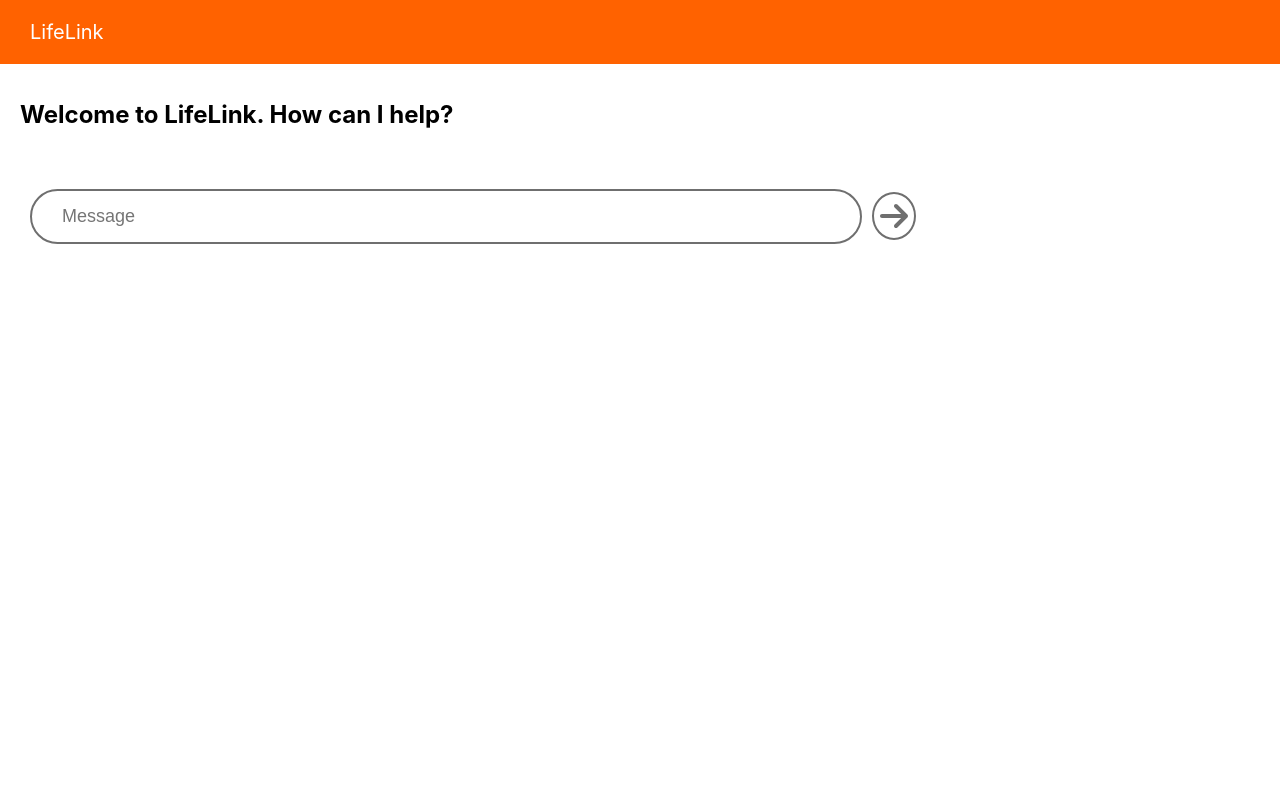
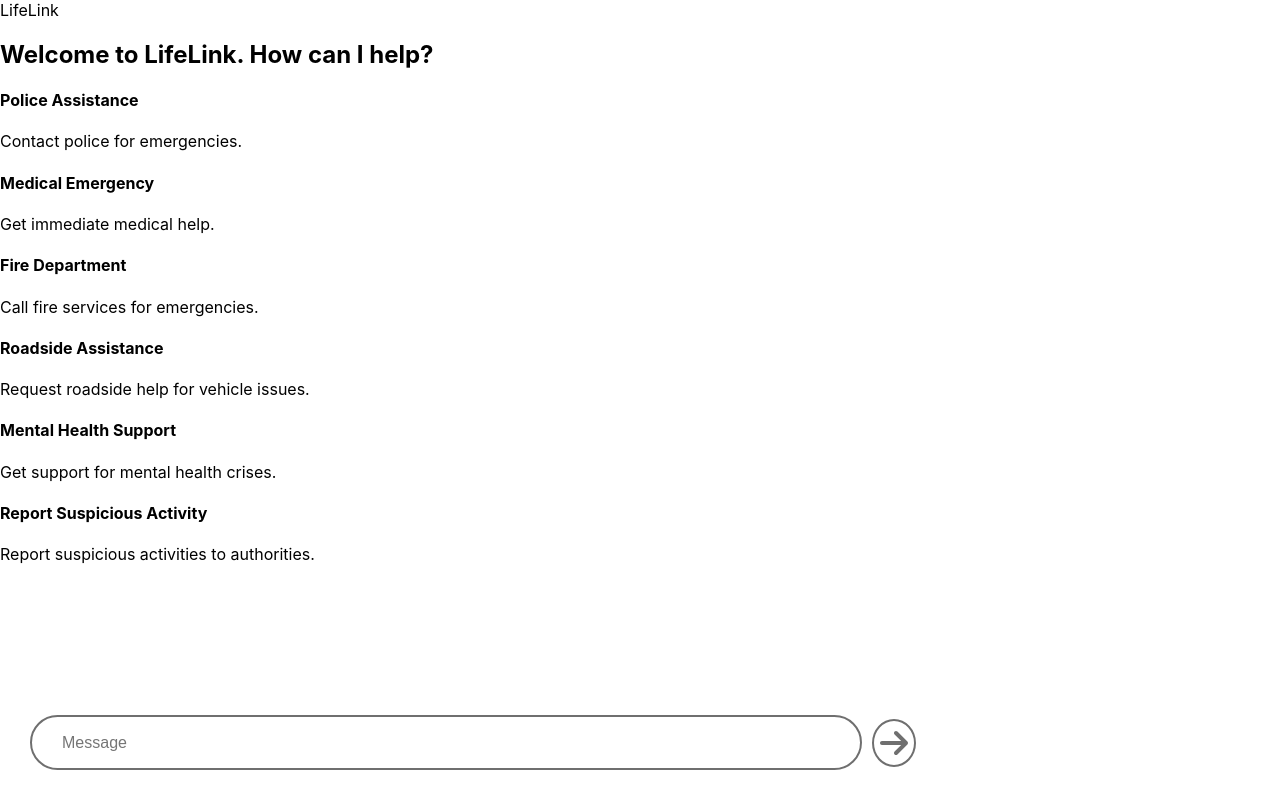
Before and after one commit to MissBellum/LifeLink, a React (Create React App) app in the folder lifelink-ui/: page / in a window 1280 px wide. Built offline with nearby package versions, Linux system fonts and the light colour scheme.

Commit message:
Removed main.jsx as index.jsx is present

```diff
--- a/lifelink-ui/src/App.jsx
+++ b/lifelink-ui/src/App.jsx
@@ -19,7 +19,7 @@ function App({ options }) {
             </div>
 
             <section>
-              <Options options={options} />
+              <Options />
             </section>
 
             <section>
--- a/lifelink-ui/src/index.css
+++ b/lifelink-ui/src/index.css
@@ -13,7 +13,7 @@ code {
 }
 
 /* Header */
-.app__header {
+/* .app__header {
   position: fixed;
   top: 0;
   left: 0;
@@ -28,16 +28,18 @@ code {
 .header__text {
   margin: 5px 30px;
   font-size: 20px;
-}
+} */
 
 /* Main content */
-.home__content {
+/* .home__content {
   margin-top: 60px;
   padding: 20px;
-}
+} */
 
 /* Input Form */
 .home__prompt__div {
+  position: absolute;
+  bottom: 10px;
   display: flex;
   align-items: center;
   margin: 10px 20px;
@@ -53,7 +55,7 @@ code {
   border-radius: 50px;
   resize: vertical;
   padding: 13px 30px;
-  font-size: 18px;
+  font-size: 1em;
   border: 2px solid #6f6f6f;
   outline: none;
   transition: border-color 0.3s ease;
--- a/lifelink-ui/src/index.js
+++ b/lifelink-ui/src/index.js
@@ -2,12 +2,23 @@ import React from 'react';
 import ReactDOM from 'react-dom/client';
 import './index.css';
 import App from './App';
+import Options from './components/Options';
 import reportWebVitals from './reportWebVitals';
+
+const OPTIONSDATA = [
+  { id: 1, name: "Police Assistance", description: "Contact police for emergencies." },
+  { id: 2, name: "Medical Emergency", description: "Get immediate medical help." },
+  { id: 3, name: "Fire Department", description: "Call fire services for emergencies." },
+  { id: 4, name: "Roadside Assistance", description: "Request roadside help for vehicle issues." },
+  { id: 5, name: "Mental Health Support", description: "Get support for mental health crises." },
+  { id: 6, name: "Report Suspicious Activity", description: "Report suspicious activities to authorities." },
+]
 
 const root = ReactDOM.createRoot(document.getElementById('root'));
 root.render(
   <React.StrictMode>
     <App />
+    <Options options={ OPTIONSDATA } />
   </React.StrictMode>
 );
 
```
Also changed, not shown: lifelink-ui/src/main.jsx (deleted, +0 -21 lines).
